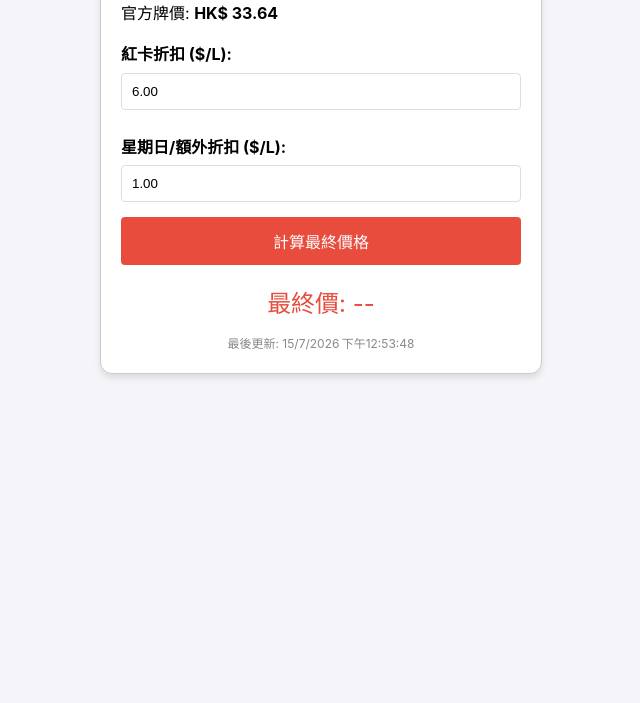
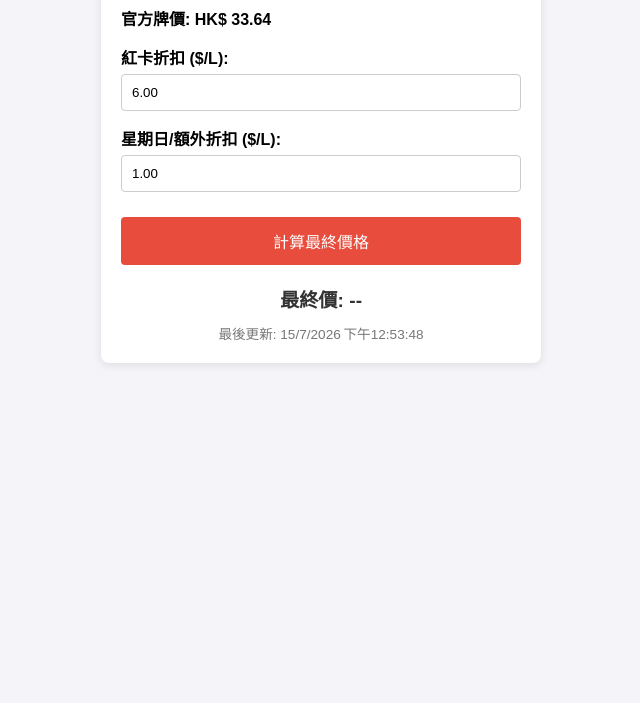
Before and after one commit to 123456yuen/caltex, a website: page index.html in a window 1280 px wide. Shown: the part 97-800 px from the top of the page, without its empty margins (319-959 px from the left). Drawn offline with Linux system fonts and the light colour scheme.

Commit message:
Update index.html

```diff
--- a/index.html
+++ b/index.html
@@ -1,67 +1,78 @@
 <!DOCTYPE html>
-<html lang="zh-Hant">
+<html lang="zh-HK">
 <head>
     <meta charset="UTF-8">
     <meta name="viewport" content="width=device-width, initial-scale=1.0">
-    <title>加德士白金汽油計算機</title>
+    <title>白金汽油計算機</title>
     <style>
-        body { font-family: -apple-system, BlinkMacSystemFont, "Segoe UI", Roboto, sans-serif; padding: 20px; line-height: 1.6; background-color: #f4f4f9; }
-        .card { border: 1px solid #ccc; padding: 20px; border-radius: 12px; max-width: 400px; margin: auto; background: white; box-shadow: 0 4px 6px rgba(0,0,0,0.1); }
-        h3 { margin-top: 0; color: #333; }
-        label { display: block; margin-top: 10px; font-weight: bold; }
-        input { width: 100%; padding: 10px; margin: 5px 0 15px 0; box-sizing: border-box; border: 1px solid #ddd; border-radius: 4px; }
-        button { padding: 12px; background: #e74c3c; color: white; border: none; cursor: pointer; width: 100%; font-size: 16px; border-radius: 4px; }
-        button:hover { background: #c0392b; }
-        #result { margin-top: 20px; font-size: 1.5em; color: #e74c3c; text-align: center; }
-        #updateTime { font-size: 12px; color: #888; text-align: center; margin-top: 10px; }
+        body { font-family: sans-serif; display: flex; justify-content: center; padding: 20px; background-color: #f4f4f9; }
+        .card { background: white; padding: 20px; border-radius: 8px; box-shadow: 0 2px 10px rgba(0,0,0,0.1); width: 100%; max-width: 400px; }
+        h2 { margin-top: 0; color: #333; }
+        .input-group { margin-bottom: 15px; }
+        label { display: block; margin-bottom: 5px; font-weight: bold; }
+        input { width: 100%; padding: 10px; box-sizing: border-box; border: 1px solid #ccc; border-radius: 4px; }
+        button { width: 100%; padding: 12px; background-color: #e74c3c; color: white; border: none; border-radius: 4px; cursor: pointer; font-size: 16px; margin-top: 10px; }
+        button:hover { background-color: #c0392b; }
+        .result { margin-top: 20px; font-size: 1.2em; font-weight: bold; color: #333; text-align: center; }
+        .info { font-size: 0.85em; color: #777; margin-top: 10px; text-align: center; }
     </style>
 </head>
 <body>
 
 <div class="card">
-    <h3>白金汽油計算機</h3>
-    <p>官方牌價: <strong id="officialPrice">讀取中...</strong></p>
+    <h2>白金汽油計算機</h2>
 
-    <label>紅卡折扣 ($/L):</label>
-    <input type="number" id="redDiscount" value="6.00" step="0.1">
+    <div class="input-group">
+        <div id="official-price" style="font-weight: bold; margin-bottom: 10px;">官方牌價: 載入中...</div>
+    </div>
 
-    <label>星期日/額外折扣 ($/L):</label>
-    <input type="number" id="sundayDiscount" value="1.00" step="0.1">
+    <div class="input-group">
+        <label>紅卡折扣 ($/L):</label>
+        <input type="number" id="discount1" value="6.00" step="0.01">
+    </div>
 
-    <button onclick="calculate()">計算最終價格</button>
+    <div class="input-group">
+        <label>星期日/額外折扣 ($/L):</label>
+        <input type="number" id="discount2" value="1.00" step="0.01">
+    </div>
 
-    <div id="result">最終價: --</div>
-    <div id="updateTime"></div>
+    <button id="calc-btn">計算最終價格</button>
+
+    <div class="result" id="final-price">最終價: --</div>
+    <div class="info" id="last-updated">最後更新: --</div>
 </div>
 
 <script>
-    async function fetchPrice() {
-        try {
-            // 直接讀取自動化方案生成的數據檔
-            const response = await fetch('/prices.json');
-            const data = await response.json();
+    // 頁面載入時自動取得價格
+    window.onload = function() {
+        fetch('prices.json')
+            .then(response => response.json())
+            .then(data => {
+                document.getElementById('official-price').innerText = '官方牌價: HK$ ' + data.platinum;
+                document.getElementById('last-updated').innerText = '最後更新: ' + data.last_updated;
+                window.currentPrice = data.platinum; // 存起來給計算按鈕用
+            })
+            .catch(err => {
+                document.getElementById('official-price').innerText = '無法讀取價格資料';
+                console.error(err);
+            });
+    };
 
-            document.getElementById('officialPrice').innerText = `HK$ ${data.platinum}`;
-            document.getElementById('officialPrice').dataset.price = data.platinum;
-            document.getElementById('updateTime').innerText = `最後更新: ${data.last_updated}`;
-        } catch (e) {
-            document.getElementById('officialPrice').innerText = "讀取失敗";
+    // 計算按鈕邏輯
+    document.getElementById('calc-btn').addEventListener('click', function() {
+        const price = window.currentPrice || 0;
+        const d1 = parseFloat(document.getElementById('discount1').value) || 0;
+        const d2 = parseFloat(document.getElementById('discount2').value) || 0;
+
+        const final = price - d1 - d2;
+
+        if (price > 0) {
+            document.getElementById('final-price').innerText = '最終價: HK$ ' + final.toFixed(2);
+        } else {
+            alert("正在讀取數據，請稍候...");
         }
-    }
+    });
+</script>
 
-    function calculate() {
-        const pStr = document.getElementById('officialPrice').dataset.price;
-        if (!pStr) return alert("資料載入中，請稍候");
-
-        const price = parseFloat(pStr);
-        const red = parseFloat(document.getElementById('redDiscount').value);
-        const sun = parseFloat(document.getElementById('sundayDiscount').value);
-        const final = price - red - sun;
-        document.getElementById('result').innerText = `最終價: HK$ ${final.toFixed(2)} / L`;
-    }
-
-    // 頁面載入時自動執行
-    window.onload = fetchPrice;
-</script>
 </body>
 </html>
```
